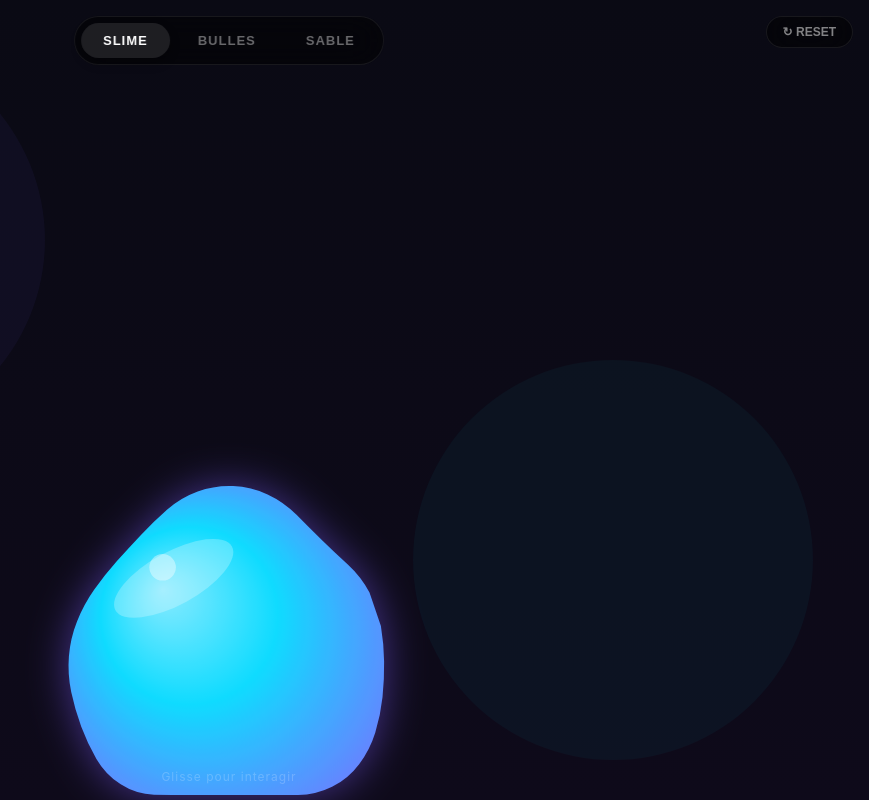
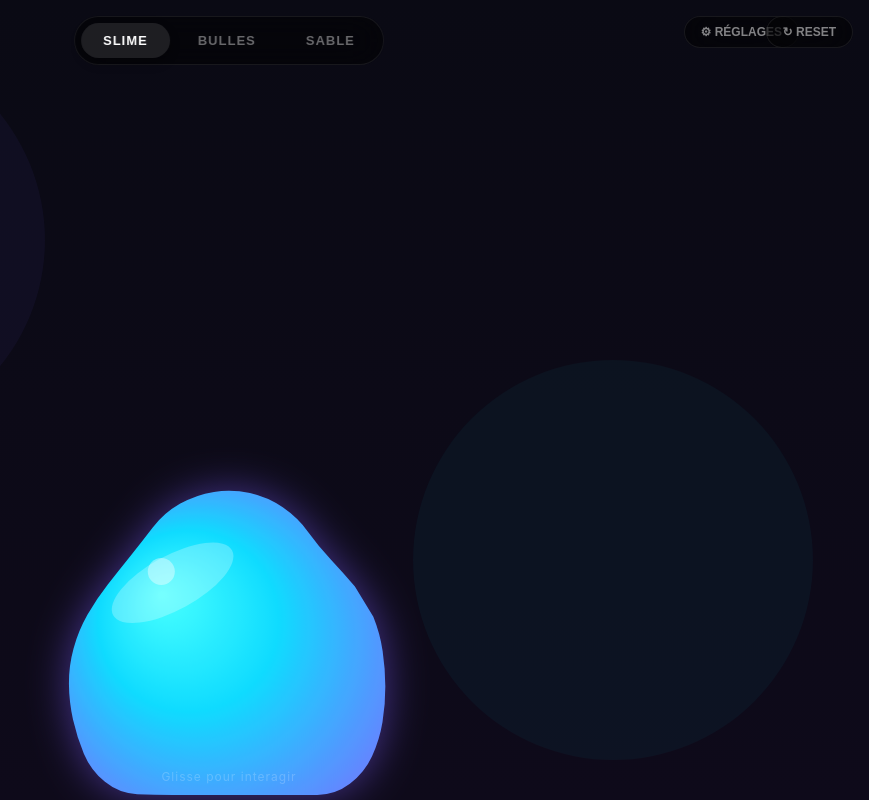
Before and after one commit to 4kraa/game-center, a plain HTML site: page squish.html in a window 1280 px wide. Shown: the whole page, without its empty margins (411-1280 px from the left). Drawn offline with Linux system fonts and the light colour scheme.

Commit message:
Sandbox : panneau de reglages pour le slime (mollesse, gravite, rebond, taille, couleur)
Ajout d'un panneau de parametres pour le slime :

4 SLIDERS :
- Molle (softness) : 0=rigide, 1=tres mou — ajuste la rigidite des springs
- Gravite : 0=aucune, 1=lourde — ajuste la force de gravite
- Rebond (bounce/damping) : 0.5=pas de rebond, 1=rebond complet — damping Verlet
- Taille : 10% a 40% de min(W,H) — reinitialise le slime

7 COULEURS :
- Cyan/Violet (defaut)
- Rose/Rouge
- Vert/Lime
- Orange
- Blanc/Gris
- Jaune/Rose
- Bleu/Violet

Implementation :
- slimeParams object avec tous les parametres
- getSpringK(type) : calcule la rigidite selon le type de spring + softness
  - edge: 1.0 -> 0.3 (rigid -> soft)
  - diag: 0.08 -> 0.016
  - next: 0.2 -> 0.06
  - cross: 0.05 -> 0.01
- initSlime utilise slimeParams.sizePct pour la taille
- updateSlime utilise slimeParams.bounce et gravity
- drawSlime utilise slimeParams.color1 et color2
- lightenColor() utility pour eclaircir la couleur du gradient
- Bouton 'REGlAGES' a droite du RESET
- Panneau visible seulement quand l'outil slime est actif
- Swatches cliquables avec bordure blanche active

UI :
- Panneau glassmorphism en haut a droite
- Sliders avec thumb blanc rond
- Valeurs affichees en cyan
- Swatches 28x28px avec gradient

```diff
--- a/squish.html
+++ b/squish.html
@@ -15,6 +15,22 @@ canvas{position:fixed;inset:0;width:100%;height:100%;cursor:crosshair;touch-acti
 #info{position:fixed;bottom:16px;left:50%;transform:translateX(-50%);color:rgba(255,255,255,.2);font-size:12px;text-align:center;pointer-events:none;letter-spacing:1px}
 #reset{position:fixed;top:16px;right:16px;z-index:10;padding:8px 16px;background:rgba(0,0,0,.5);border:1px solid rgba(255,255,255,.08);color:rgba(255,255,255,.5);font-size:12px;font-weight:600;cursor:pointer;border-radius:100px;backdrop-filter:blur(20px);-webkit-backdrop-filter:blur(20px);transition:all .2s}
 #reset:hover{color:#fff;background:rgba(255,255,255,.08)}
+#panel{position:fixed;top:60px;right:16px;z-index:10;width:220px;background:rgba(0,0,0,.6);border:1px solid rgba(255,255,255,.08);border-radius:16px;padding:16px;backdrop-filter:blur(20px);-webkit-backdrop-filter:blur(20px);display:none;flex-direction:column;gap:14px}
+#panel.show{display:flex}
+#panel h3{font-size:11px;color:rgba(255,255,255,.4);letter-spacing:1.5px;text-transform:uppercase;font-weight:700;margin-bottom:-4px}
+.sl{display:flex;flex-direction:column;gap:6px}
+.sl label{font-size:11px;color:rgba(255,255,255,.6);font-weight:600;display:flex;justify-content:space-between}
+.sl label span{color:#00d9ff;font-weight:700}
+input[type=range]{-webkit-appearance:none;appearance:none;width:100%;height:4px;background:rgba(255,255,255,.1);border-radius:100px;outline:none;cursor:pointer}
+input[type=range]::-webkit-slider-thumb{-webkit-appearance:none;appearance:none;width:16px;height:16px;background:#fff;border-radius:50%;cursor:pointer;box-shadow:0 2px 6px rgba(0,0,0,.4)}
+input[type=range]::-moz-range-thumb{width:16px;height:16px;background:#fff;border-radius:50%;cursor:pointer;border:none;box-shadow:0 2px 6px rgba(0,0,0,.4)}
+.swatches{display:flex;gap:6px;flex-wrap:wrap}
+.sw{width:28px;height:28px;border-radius:8px;cursor:pointer;border:2px solid transparent;transition:transform .15s,border-color .15s}
+.sw:hover{transform:scale(1.1)}
+.sw.active{border-color:#fff}
+#panelBtn{position:fixed;top:16px;right:70px;z-index:10;padding:8px 16px;background:rgba(0,0,0,.5);border:1px solid rgba(255,255,255,.08);color:rgba(255,255,255,.5);font-size:12px;font-weight:600;cursor:pointer;border-radius:100px;backdrop-filter:blur(20px);-webkit-backdrop-filter:blur(20px);transition:all .2s}
+#panelBtn:hover{color:#fff;background:rgba(255,255,255,.08)}
+#panelBtn.active{background:rgba(255,255,255,.1);color:#fff}
 </style>
 </head>
 <body>
@@ -24,7 +40,32 @@ canvas{position:fixed;inset:0;width:100%;height:100%;cursor:crosshair;touch-acti
   <button class="btn" data-tool="bubbles">BULLES</button>
   <button class="btn" data-tool="sand">SABLE</button>
 </div>
+<button id="panelBtn">⚙ RÉGLAGES</button>
 <button id="reset">↻ RESET</button>
+
+<div id="panel">
+  <h3>SLIME — PROPRIÉTÉS</h3>
+  <div class="sl">
+    <label>Molle <span id="vSoft">0.50</span></label>
+    <input type="range" id="rSoft" min="0" max="100" value="50">
+  </div>
+  <div class="sl">
+    <label>Gravité <span id="vGrav">0.30</span></label>
+    <input type="range" id="rGrav" min="0" max="100" value="30">
+  </div>
+  <div class="sl">
+    <label>Rebond <span id="vBounce">0.98</span></label>
+    <input type="range" id="rBounce" min="50" max="100" value="98">
+  </div>
+  <div class="sl">
+    <label>Taille <span id="vSize">20%</span></label>
+    <input type="range" id="rSize" min="10" max="40" value="20">
+  </div>
+  <div class="sl">
+    <label>Couleur</label>
+    <div class="swatches" id="swatches"></div>
+  </div>
+</div>
 <div id="info">Glisse pour interagir</div>
 
 <script>
@@ -109,6 +150,7 @@ document.querySelectorAll('.btn').forEach(b=>b.addEventListener('click',()=>{
   if(currentTool==='bubbles')initBubbles();
   if(currentTool==='sand')initSand();
   if(currentTool==='slime')initSlime();
+  updatePanelVisibility();
 }));
 document.getElementById('reset').addEventListener('click',()=>{
   if(currentTool==='slime')initSlime();
@@ -117,16 +159,35 @@ document.getElementById('reset').addEventListener('click',()=>{
 });
 
 // ==========================================
-// 1. SLIME — FIXED (no pinned center, free body)
+// 1. SLIME — with parameters
 // ==========================================
 let slime={points:[],sticks:[],drag:null};
 
+// Slime params (adjustable via panel)
+let slimeParams={
+  softness:0.5,   // 0=rigid, 1=very soft (spring stiffness multiplier)
+  gravity:0.3,   // 0=none, 1=heavy
+  bounce:0.98,   // damping (0.5=no bounce, 1=full bounce)
+  sizePct:0.20,  // % of min(W,H)
+  color1:'#00d9ff',
+  color2:'#7c5cff'
+};
+
+const SLIME_COLORS=[
+  {c1:'#00d9ff',c2:'#7c5cff'}, // cyan/violet
+  {c1:'#ff4488',c2:'#ff6b6b'}, // rose/rouge
+  {c1:'#aaff00',c2:'#22c55e'}, // vert/lime
+  {c1:'#ffaa00',c2:'#ff6b00'}, // orange
+  {c1:'#ffffff',c2:'#cccccc'}, // blanc/gris
+  {c1:'#feca57',c2:'#ff9ff3'}, // jaune/rose
+  {c1:'#54a0ff',c2:'#5f27cd'}, // bleu/violet
+];
+
 function initSlime(){
   const cx=W/2,cy=H/2;
-  const r=Math.min(W,H)*0.2;
+  const r=Math.min(W,H)*slimeParams.sizePct;
   const n=28;
   slime.points=[];slime.sticks=[];slime.drag=null;
-  // Edge points
   for(let i=0;i<n;i++){
     const a=i/n*TAU;
     const px=cx+Math.cos(a)*r,py=cy+Math.sin(a)*r;
@@ -136,27 +197,38 @@ function initSlime(){
   for(let i=0;i<n;i++){
     const j=(i+1)%n;
     const d=Math.hypot(slime.points[i].x-slime.points[j].x,slime.points[i].y-slime.points[j].y);
-    slime.sticks.push({p1:i,p2:j,len:d,k:1});
+    slime.sticks.push({p1:i,p2:j,len:d,type:'edge'});
   }
-  // Diagonal springs (across) for shape retention — soft
+  // Diagonal springs (across) for shape retention
   for(let i=0;i<n/2;i++){
     const j=(i+(n/2|0))%n;
     const d=Math.hypot(slime.points[i].x-slime.points[j].x,slime.points[i].y-slime.points[j].y);
-    slime.sticks.push({p1:i,p2:j,len:d,k:.08});
+    slime.sticks.push({p1:i,p2:j,len:d,type:'diag'});
   }
-  // Next-neighbor springs (smoother edges)
+  // Next-neighbor springs
   for(let i=0;i<n;i++){
     const j=(i+2)%n;
     const d=Math.hypot(slime.points[i].x-slime.points[j].x,slime.points[i].y-slime.points[j].y);
-    slime.sticks.push({p1:i,p2:j,len:d,k:.2});
+    slime.sticks.push({p1:i,p2:j,len:d,type:'next'});
   }
-  // Every 3rd point to center-ish (but no pinned center)
-  // Create internal structural springs from every 4th point to opposite
+  // Internal cross springs
   for(let i=0;i<n/4;i++){
     const j=(i+(n/4|0)*3)%n;
     const d=Math.hypot(slime.points[i].x-slime.points[j].x,slime.points[i].y-slime.points[j].y);
-    slime.sticks.push({p1:i,p2:j,len:d,k:.05});
+    slime.sticks.push({p1:i,p2:j,len:d,type:'cross'});
   }
+}
+
+function getSpringK(type){
+  const s=slimeParams.softness;
+  // Higher softness = lower stiffness
+  switch(type){
+    case 'edge':return 1-s*0.7;  // edges: 1.0 (rigid) → 0.3 (soft)
+    case 'diag':return 0.08*(1-s*0.8); // diag: 0.08 → 0.016
+    case 'next':return 0.2*(1-s*0.7);  // next: 0.2 → 0.06
+    case 'cross':return 0.05*(1-s*0.8); // cross: 0.05 → 0.01
+  }
+  return 1;
 }
 
 function grabSlime(){
@@ -186,19 +258,18 @@ function releaseSlime(){
 
 function updateSlime(){
   if(slime.points.length===0)return;
-  // Drag: move dragged point to mouse
   if(slime.drag!==null){
     slime.points[slime.drag].x=mouse.x;
     slime.points[slime.drag].y=mouse.y;
   }
-  // Verlet integration (no pinned points!)
+  // Verlet integration
   slime.points.forEach((p,i)=>{
     if(i===slime.drag)return;
-    const vx=(p.x-p.px)*0.985;
-    const vy=(p.y-p.py)*0.985;
+    const vx=(p.x-p.px)*slimeParams.bounce;
+    const vy=(p.y-p.py)*slimeParams.bounce;
     p.px=p.x;p.py=p.y;
     p.x+=vx;p.y+=vy;
-    p.y+=0.3; // gentle gravity
+    p.y+=slimeParams.gravity; // adjustable gravity
   });
   // Constraints
   for(let k=0;k<5;k++){
@@ -206,15 +277,15 @@ function updateSlime(){
       const p1=slime.points[s.p1],p2=slime.points[s.p2];
       const dx=p2.x-p1.x,dy=p2.y-p1.y;
       const d=Math.hypot(dx,dy)||1;
-      const diff=(s.len-d)/d*(s.k||1)*0.5;
+      const k=getSpringK(s.type);
+      const diff=(s.len-d)/d*k*0.5;
       const ox=dx*diff,oy=dy*diff;
       if(s.p1!==slime.drag){p1.x-=ox;p1.y-=oy;}
       if(s.p2!==slime.drag){p2.x+=ox;p2.y+=oy;}
     });
-    // Bounds (bounce off edges)
     slime.points.forEach(p=>{
-      if(p.x<5){p.x=5;}if(p.x>W-5){p.x=W-5;}
-      if(p.y<5){p.y=5;}if(p.y>H-5){p.y=H-5;}
+      if(p.x<5)p.x=5;if(p.x>W-5)p.x=W-5;
+      if(p.y<5)p.y=5;if(p.y>H-5)p.y=H-5;
     });
   }
 }
@@ -223,14 +294,13 @@ function drawSlime(){
   if(slime.points.length===0)return;
   const pts=slime.points;
   const n=pts.length;
-  // Centroid
   let cx=0,cy=0;pts.forEach(p=>{cx+=p.x;cy+=p.y;});
   cx/=n;cy/=n;
   let maxR=0;pts.forEach(p=>{const d=Math.hypot(p.x-cx,p.y-cy);if(d>maxR)maxR=d;});
   maxR=Math.max(maxR+50,50);
   // Glow shadow
   ctx.save();
-  ctx.shadowBlur=40;ctx.shadowColor='rgba(124,92,255,.5)';
+  ctx.shadowBlur=40;ctx.shadowColor=slimeParams.color2+'80';
   // Smooth curve
   ctx.beginPath();
   const m0x=(pts[0].x+pts[1].x)/2,m0y=(pts[0].y+pts[1].y)/2;
@@ -241,11 +311,10 @@ function drawSlime(){
     ctx.quadraticCurveTo(p1.x,p1.y,mx,my);
   }
   ctx.closePath();
-  // Gradient
   const grad=ctx.createRadialGradient(cx-maxR*.3,cy-maxR*.3,0,cx,cy,maxR);
-  grad.addColorStop(0,'#80e8ff');
-  grad.addColorStop(.4,'#00d9ff');
-  grad.addColorStop(1,'#7c5cff');
+  grad.addColorStop(0,lightenColor(slimeParams.color1,60));
+  grad.addColorStop(.4,slimeParams.color1);
+  grad.addColorStop(1,slimeParams.color2);
   ctx.fillStyle=grad;
   ctx.fill();
   ctx.restore();
@@ -270,6 +339,66 @@ function drawSlime(){
   ctx.beginPath();
   ctx.arc(cx-maxR*.3,cy-maxR*.4,maxR*.06,0,TAU);
   ctx.fill();
+}
+
+function lightenColor(hex,amt){
+  hex=hex.replace('#','');
+  let r=parseInt(hex.substr(0,2),16),g=parseInt(hex.substr(2,2),16),b=parseInt(hex.substr(4,2),16);
+  r=clamp(r+amt,0,255);g=clamp(g+amt,0,255);b=clamp(b+amt,0,255);
+  return'#'+[r,g,b].map(x=>x.toString(16).padStart(2,'0')).join('');
+}
+
+// Panel toggle
+const panelBtn=document.getElementById('panelBtn');
+const panel=document.getElementById('panel');
+panelBtn.addEventListener('click',()=>{
+  const show=!panel.classList.contains('show');
+  panel.classList.toggle('show',show);
+  panelBtn.classList.toggle('active',show);
+});
+
+// Sliders
+function bindSlider(id,labelId,fn){
+  const el=document.getElementById(id),lbl=document.getElementById(labelId);
+  el.addEventListener('input',()=>{fn(+el.value);lbl.textContent=fn.display||el.value;});
+}
+document.getElementById('rSoft').addEventListener('input',e=>{
+  slimeParams.softness=e.target.value/100;
+  document.getElementById('vSoft').textContent=slimeParams.softness.toFixed(2);
+});
+document.getElementById('rGrav').addEventListener('input',e=>{
+  slimeParams.gravity=e.target.value/100;
+  document.getElementById('vGrav').textContent=slimeParams.gravity.toFixed(2);
+});
+document.getElementById('rBounce').addEventListener('input',e=>{
+  slimeParams.bounce=e.target.value/100;
+  document.getElementById('vBounce').textContent=slimeParams.bounce.toFixed(2);
+});
+document.getElementById('rSize').addEventListener('input',e=>{
+  slimeParams.sizePct=e.target.value/100;
+  document.getElementById('vSize').textContent=e.target.value+'%';
+  if(currentTool==='slime')initSlime();
+});
+
+// Color swatches
+const swContainer=document.getElementById('swatches');
+SLIME_COLORS.forEach((c,i)=>{
+  const sw=document.createElement('div');
+  sw.className='sw'+(i===0?' active':'');
+  sw.style.background=`linear-gradient(135deg,${c.c1},${c.c2})`;
+  sw.addEventListener('click',()=>{
+    document.querySelectorAll('.sw').forEach(s=>s.classList.remove('active'));
+    sw.classList.add('active');
+    slimeParams.color1=c.c1;slimeParams.color2=c.c2;
+  });
+  swContainer.appendChild(sw);
+});
+
+// Show panel only on slime tool
+function updatePanelVisibility(){
+  const show=currentTool==='slime';
+  panelBtn.style.display=show?'block':'none';
+  if(!show)panel.classList.remove('show'),panelBtn.classList.remove('active');
 }
 
 // ==========================================
@@ -540,6 +669,7 @@ function loop(){
 }
 
 initSlime();
+updatePanelVisibility();
 loop();
 </script>
 </body>
```
